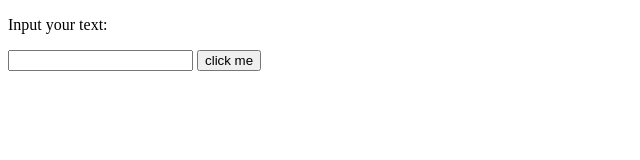
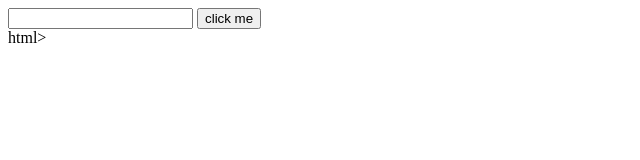
Before and after one commit to TonyBorovyk/webWork1, a plain HTML site: page index.html in a window 1280 px wide. Shown: the whole page, without its empty margins (0-640 px from the left). Drawn offline with Linux system fonts and the light colour scheme.

Commit message:
Update index.html

```diff
--- a/index.html
+++ b/index.html
@@ -4,18 +4,19 @@
 <head>
     <meta charset="UTF-8">
     <title>Document</title>
-
 </head>
 
 <body>
-    <p>
-Input your text:
-</p>
-<input id="input" type="text" >
-<input id="butt" type="button" value="click me"/>
-<div id="inform"></div>
-<script src = "work2.js">
-   </script>
+    <div class="flex">
+        <div class="form-input">
+            <input id="in" />
+            <button id="butt">click me</button>
+        </div>
+    </div>
+    <div class="flex">
+        <div id="inf"/>
+    </div>
+    <script src="work2.js"></script>
 </body>
 
-</html>
+</html>html>
```
